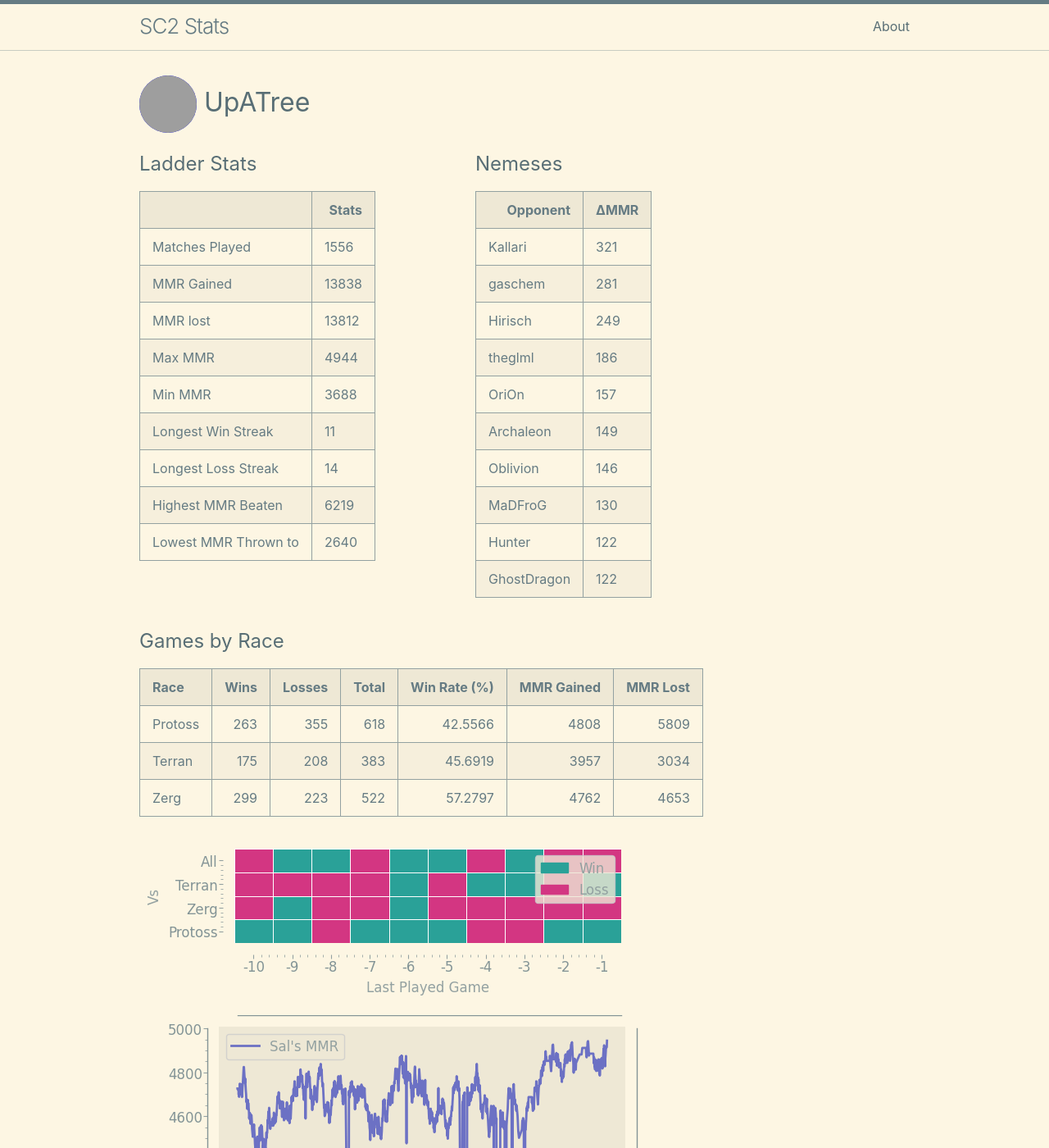
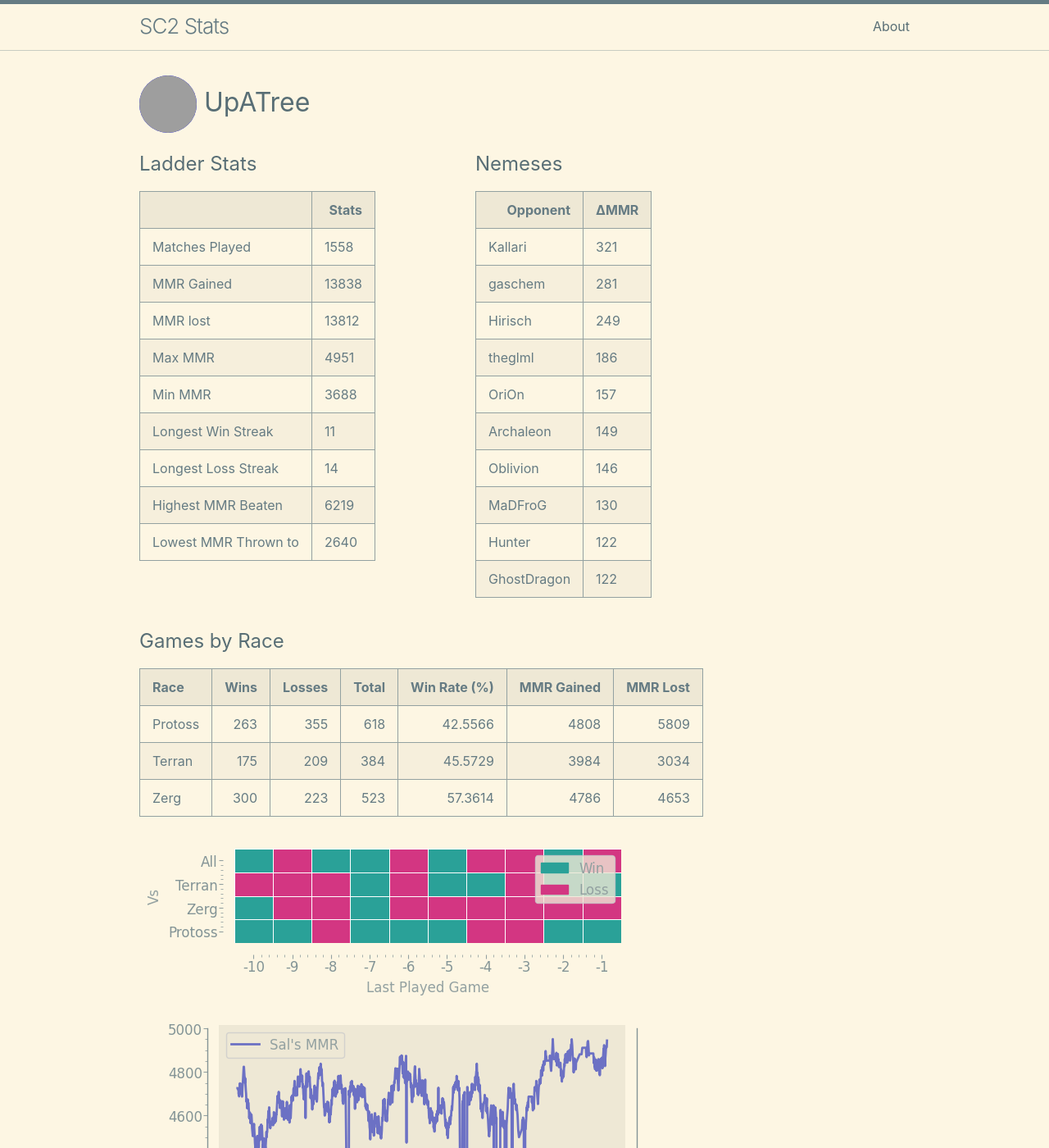
Before and after one commit to kylermurphy/UpATree, a Jekyll site: the page built from docs/index.md, in a window 1280 px wide and 1400 px high. Shown: the whole window at 82% size. Built offline with Jekyll 4.4.1, drawn with Linux system fonts in a browser that asks for light colours; grey boxes are pictures that could not be loaded.

Commit message:
running on push

```diff
--- a/docs/index.md
+++ b/docs/index.md
@@ -18,7 +18,7 @@ layout: home
   <tbody>
     <tr>
       <td>Matches Played</td>
-      <td>1556</td>
+      <td>1558</td>
     </tr>
     <tr>
       <td>MMR Gained</td>
@@ -30,7 +30,7 @@ layout: home
     </tr>
     <tr>
       <td>Max MMR</td>
-      <td>4944</td>
+      <td>4951</td>
     </tr>
     <tr>
       <td>Min MMR</td>
@@ -115,8 +115,8 @@ layout: home
 | Race    |   Wins |   Losses |   Total |   Win Rate (%) |   MMR Gained |   MMR Lost |
 |:--------|-------:|---------:|--------:|---------------:|-------------:|-----------:|
 | Protoss |    263 |      355 |     618 |        42.5566 |         4808 |       5809 |
-| Terran  |    175 |      208 |     383 |        45.6919 |         3957 |       3034 |
-| Zerg    |    299 |      223 |     522 |        57.2797 |         4762 |       4653 |
+| Terran  |    175 |      209 |     384 |        45.5729 |         3984 |       3034 |
+| Zerg    |    300 |      223 |     523 |        57.3614 |         4786 |       4653 |
 
 ![Games by Race](./assets/gm_hist.png)
 
--- a/log.txt
+++ b/log.txt
@@ -705,3 +705,4 @@ Writing a log file 2025-03-27 22:48:07.
 Writing a log file 2025-03-27 23:23:40.
 Writing a log file 2025-03-27 23:48:05.
 Writing a log file 2025-03-28 16:28:52.
+Writing a log file 2025-03-28 16:52:24.
```
Also changed, not shown: docs/assets/MMR.png, docs/assets/daily.png, docs/assets/gm_hist.png, docs/assets/r_wrt.png, 1 other file.
